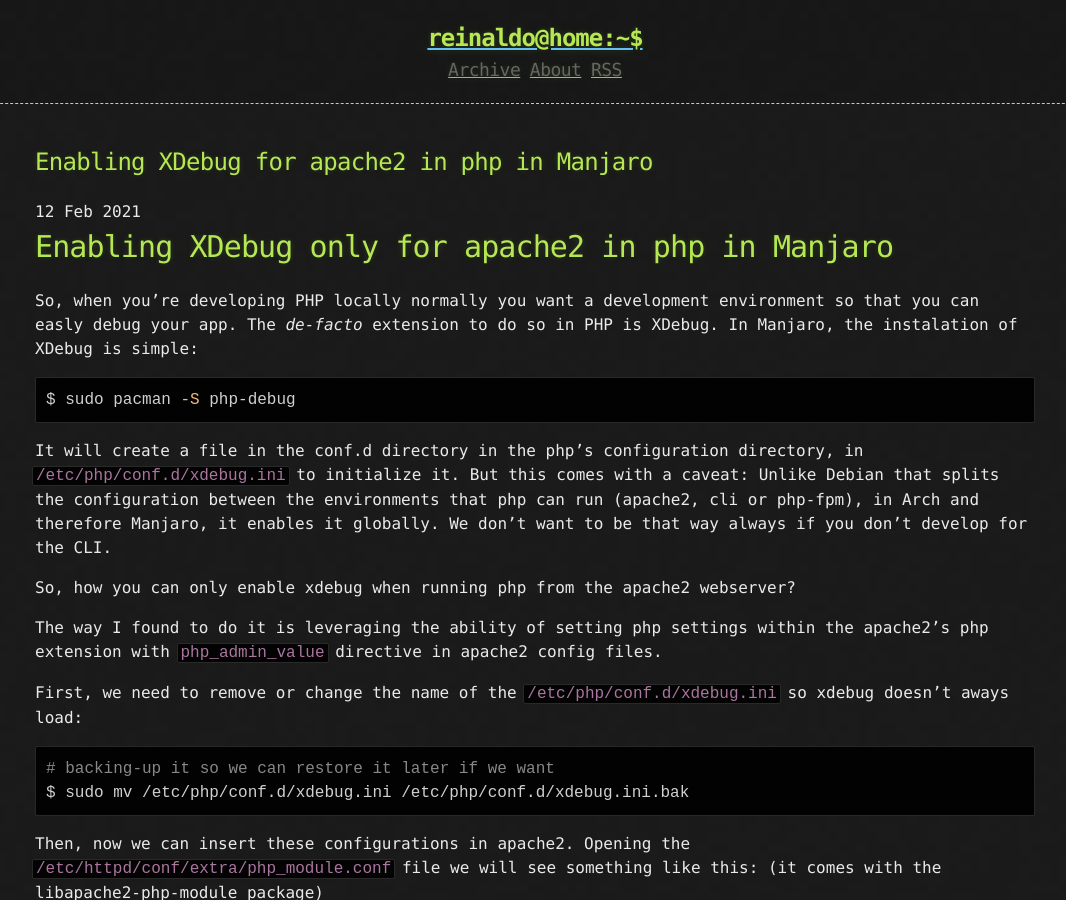
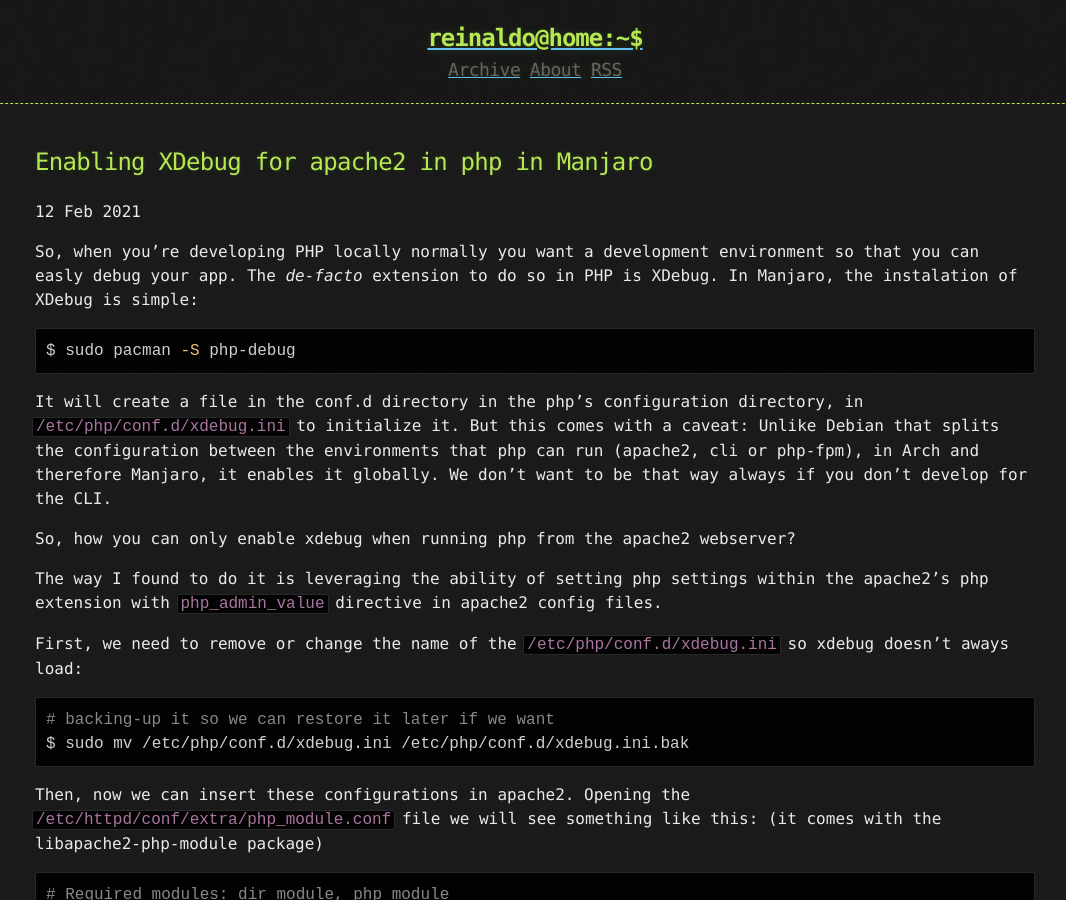
Before and after one commit to reinaldorauch/reinaldorauch.github.io, a Jekyll site: the page built from _posts/2021-02-12-enabling-xdebug-only-for-apache2-in-php-in-manjaro.md, in a window 1280 px wide and 900 px high. Shown: the whole window, without its empty margins (105-1171 px from the left). Built offline with Jekyll 4.4.1, drawn with Linux system fonts in a browser that asks for light colours.

Commit message:
Removed reduntant title

```diff
--- a/_posts/2021-02-12-enabling-xdebug-only-for-apache2-in-php-in-manjaro.md
+++ b/_posts/2021-02-12-enabling-xdebug-only-for-apache2-in-php-in-manjaro.md
@@ -2,8 +2,6 @@
 layout: post
 title: "Enabling XDebug for apache2 in php in Manjaro"
 ---
-
-# Enabling XDebug only for apache2 in php in Manjaro #
 
 So, when you're developing PHP locally normally you want a development environment so that you can easly debug your app. The _de-facto_ extension to do so in PHP is XDebug. In Manjaro, the instalation of XDebug is simple:
 
```
